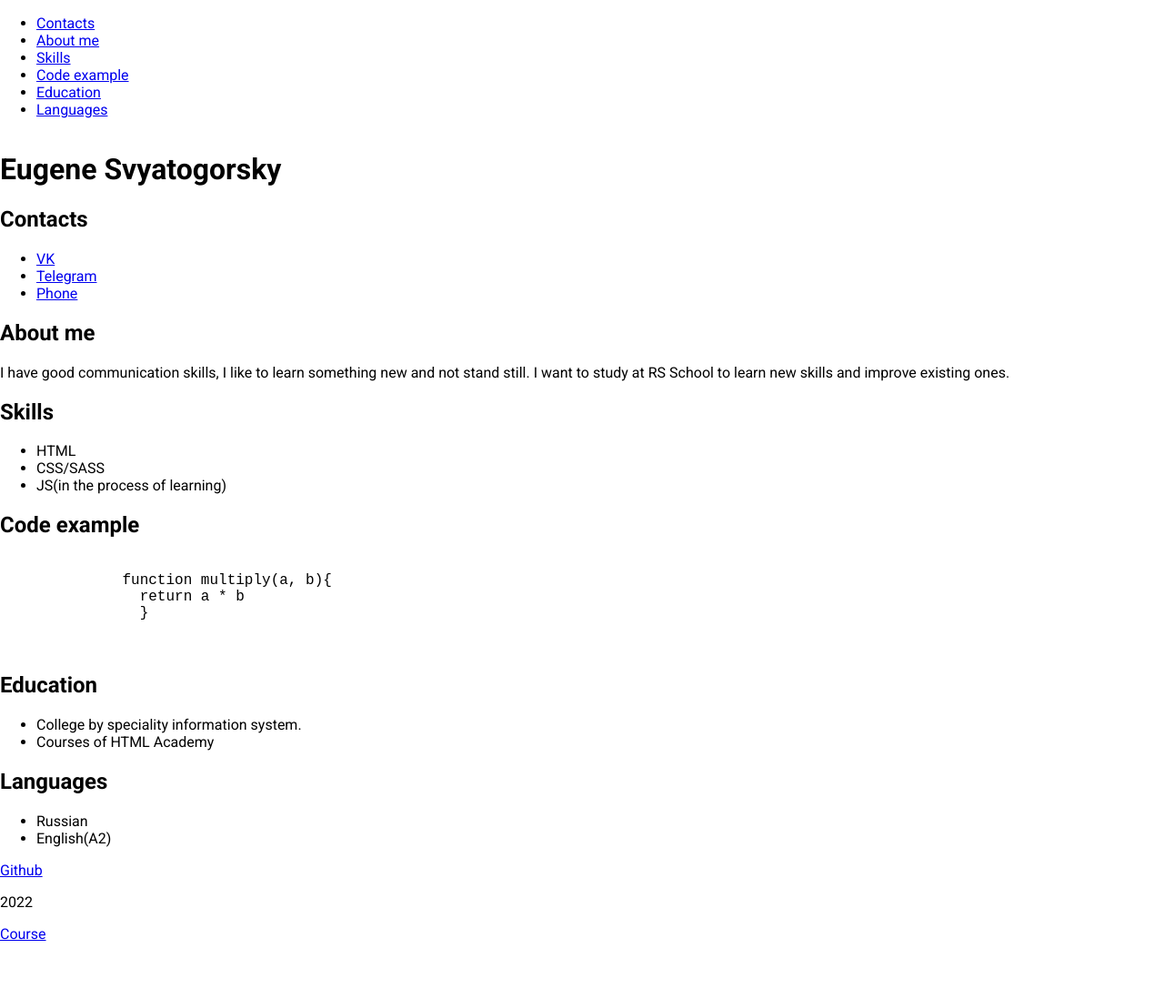
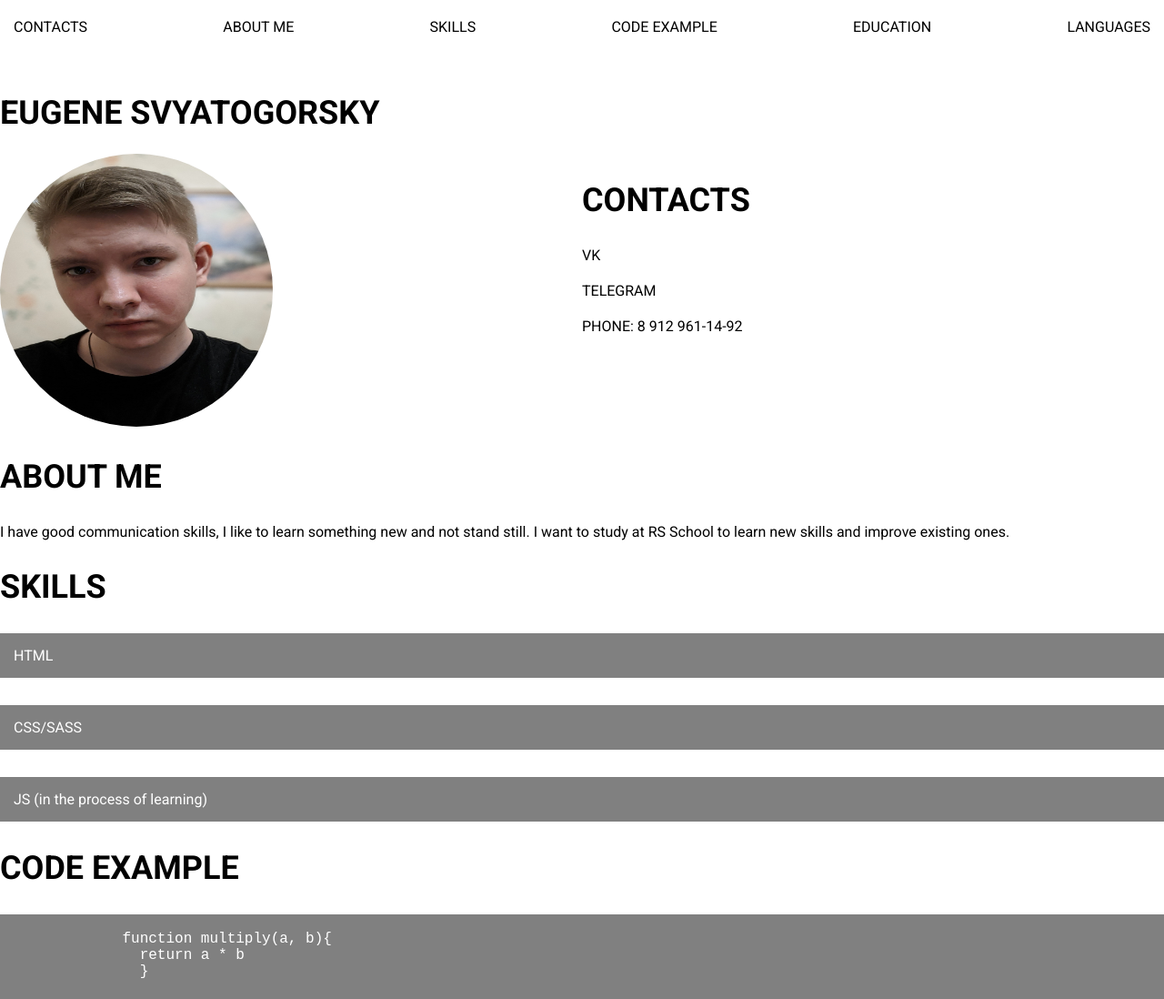
Before and after one commit to Svyatogorsky/rsschool-cv, a plain HTML site: page index.html in a window 1280 px wide. Shown: the top 1098 px of the page at 91% size. Before the commit the page ends 1036 px from the top, so only its background shows below. Drawn offline with Linux system fonts and the light colour scheme.

Commit message:
feat: styling page

```diff
--- a/index.html
+++ b/index.html
@@ -54,22 +54,28 @@
   <main class="page-main">
     <div class="page-main__wrapper container">
       <h1 class="main-title">Eugene Svyatogorsky</h1>
+      <div class="section__column">
+        <section class="avatar">
+          <h2 class="section-title visually-hidden">Avatar</h2>
+          <img class="avatar__image" src="../rsschool-cv/source/image/2egdu74p8WQ.jpg" width="500" height="500" alt="Моя фотография">
+        </section>
         <section id="contacts" class="contacts">
           <div class="contacts__wrapper">
             <h2 class="section-title">Contacts</h2>
             <ul class="contacts__list">
               <li class="contacts__list-item">
-              <a href="#" class="contacts__list-link">VK</a>
+                <a href="https://vk.com/watchyoucry" class="contacts__list-link">VK</a>
               </li>
               <li class="contacts__list-item">
-              <a href="#" class="contacts__list-link">Telegram</a>
+                <a href="https://t.me/facelesshandsome" class="contacts__list-link">Telegram</a>
               </li>
               <li class="contacts__list-item">
-              <a href="#" class="contacts__list-link">Phone</a>
+                <a href="tel:+79129611492" class="contacts__list-link">Phone: 8 912 961-14-92</a>
               </li>
             </ul>
           </div>
         </section>
+      </div>
       <section id="about" class="about">
         <div class="about__wrapper">
           <h2 class="section-title">About me</h2>
@@ -84,7 +90,7 @@
           <ul class="skills__list">
             <li class="skills__list-item">HTML</li>
             <li class="skills__list-item">CSS/SASS</li>
-            <li class="skills__list-item">JS(in the process of learning)</li>
+            <li class="skills__list-item">JS (in the process of learning)</li>
           </ul>
         </div>
       </section>
@@ -105,7 +111,7 @@
           <h2 class="section-title">Education</h2>
           <ul class="education__list">
             <li class="education__list-item">College by speciality information system.</li>
-            <li class="education__list-item">Courses of HTML Academy</li>
+            <li class="education__list-item">Courses of HTML Academy: <a class="project-link" href="https://github.com/Svyatogorsky/1411119-nerds-31">my project</a></li>
           </ul>
         </div>
       </section>
@@ -123,9 +129,13 @@
   <footer class="main-footer">
     <div class="container">
       <div class="main-footer__wrapper">
-        <a href="#" class="github-link">Github</a>
+        <a href="https://github.com/Svyatogorsky" class="github-link">
+          <img src="./source/image/github-logo.png" width="50" height="50" alt="Логотип гитхаб">
+        </a>
         <p class="create-app">2022</p>
-        <a href="#" class="course-link">Course</a>
+        <a href="https://rs.school/js/" class="course-link">
+          <img src="./source/image/rs_logo.svg" width="50" height="50" alt="Логотип RS School">
+        </a>
       </div>
     </div>
   </footer>
--- a/style.css
+++ b/style.css
@@ -19,7 +19,174 @@
   min-height: 100%;
 }
 
+.visually-hidden {
+  position: absolute;
+  width: 1px;
+  height: 1px;
+  margin: -1px;
+  border: 0;
+  padding: 0;
+  white-space: nowrap;
+  clip: rect(0 0 0 0);
+  overflow: hidden;
+}
+
+img {
+  max-width: 100%;
+  height: auto;
+  box-sizing: border-box;
+}
+
+a {
+  text-decoration: none;
+  color: black;
+}
+
 .container {
   max-width: 1440px;
   margin: 0 auto;
 }
+
+.main-title,
+.section-title {
+  font-size: 36px;
+  font-weight: 700;
+  text-transform: uppercase;
+}
+
+.main-header {
+  margin-top: 20px;
+  margin-bottom: 40px;
+}
+
+.navigation {
+  list-style: none;
+  margin: 0;
+  padding: 0;
+  display: flex;
+  justify-content: space-between;
+  flex-wrap: wrap;
+}
+
+.navigation__link {
+  padding: 10px 15px;
+  text-transform: uppercase;
+}
+
+.navigation__link:hover {
+  opacity: 0.8;
+  text-decoration: underline;
+}
+
+.navigation__link:active {
+  opacity: 0.5;
+}
+
+.section__column {
+  display: flex;
+  flex-wrap: wrap;
+}
+
+.avatar {
+  width: 50%;
+}
+
+.avatar__image {
+  width: 300px;
+  height: 300px;
+  border-radius: 50%;
+}
+
+.contacts {
+  width: 50%;
+}
+
+@media (max-width: 768px) {
+  .avatar {
+    width: 100%;
+  }
+}
+
+.contacts__list {
+  margin: 0;
+  padding: 0;
+  list-style: none;
+}
+
+.contacts__list-item {
+  margin-bottom: 20px;
+}
+
+.contacts__list-link {
+  padding: 15px 0;
+  text-transform: uppercase;
+}
+
+.contacts__list-link:hover {
+  opacity: 0.8;
+  text-decoration: underline;
+}
+
+.contacts__list-link:active {
+  opacity: 0.5;
+}
+
+.skills__list {
+  list-style: none;
+  margin: 0;
+  padding: 0;
+}
+
+.skills__list-item {
+  margin-bottom: 30px;
+  padding: 15px;
+  background-color: gray;
+  color: white;
+}
+
+pre {
+  background-color: gray;
+  color: white;
+}
+
+.education__list {
+  list-style: none;
+  margin: 0;
+  padding: 0;
+}
+
+.education__list-item {
+  margin-bottom: 30px;
+  padding: 15px;
+  background-color: gray;
+  color: white;
+}
+
+.project-link {
+  text-transform: uppercase;
+  text-decoration: underline;
+  color: white;
+}
+
+.languages__list {
+  margin: 0;
+  padding: 0;
+  list-style: none;
+}
+
+.languages__list-item {
+  margin-bottom: 30px;
+  padding: 15px;
+  background-color: gray;
+  color: white;
+}
+
+.main-footer {
+  margin-bottom: 20px;
+}
+
+.main-footer__wrapper {
+  display: flex;
+  justify-content: space-between;
+  align-items: center;
+}
```
Also changed, not shown: source/image/github-logo.png (added). Lines whose indentation alone changed are shown as unchanged.
